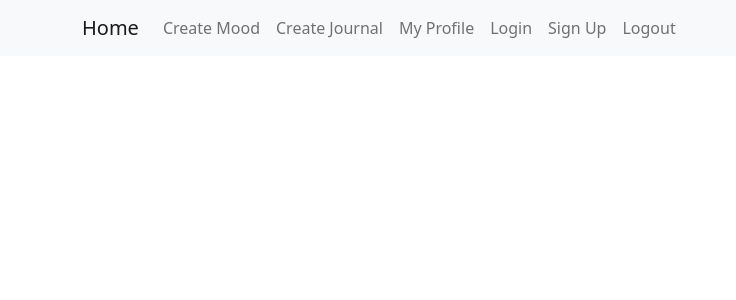
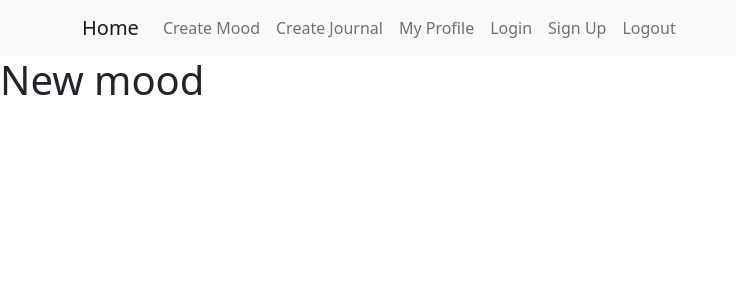
Before and after one commit to slo27/journal-thoughts-project, a React (Create React App) app in the folder client/: page /mood in a window 1280 px wide. Shown: the top 300 px of the page, without its empty margins (0-736 px from the left). Built offline with nearby package versions, Linux system fonts and the light colour scheme.

Commit message:
added create mood component

```diff
--- a/client/src/App.js
+++ b/client/src/App.js
@@ -5,6 +5,7 @@ import Home from "./Home";
 import Login from "./Login";
 import Signup from "./Signup"
 import UserProfile from "./UserProfile";
+import NewMood from "./NewMood";
 
 function App() {
   const [user, setUser] = useState(null);
@@ -19,42 +20,12 @@ function App() {
   const [mood, setMood] = useState([]);
   const [selectedMood, setSelectedMood] = useState({description: ' '});
 
-  // useEffect(() => {
-  //   getMoods();
-  // }, [moods])
-
-  // const getMoods = () => {
-  //   fetch("/moods")
-  //     .then(r => r.json())
-  //     .then((data) => setMoodsOnLoad(data.reverse()))
-  // }
-
-  // const setMoodsOnLoad = (moods) => {
-  //   setMoods(moods)
-  //   setSelectedMoods(moods[0]);
-  // }
-
-  // useEffect(() => {
-  //   getJournals();
-  // }, [])
-
-  // const getJournals = () => {
-  //   fetch("/journals")
-  //     .then(r => r.json())
-  //     .then((data) => setJournalsOnLoad("journal data", data))
-  // }
-
-  // const setJournalsOnLoad = (journals) => {
-  //   setJournals(journals)
-  //   setSelectedJournal(journals[0]);
-  // }
-
   return (
     <div className="App">
       <NavBar setUser={setUser} />
       <Routes>
         <Route exact path="/" element={<Home setUser={setUser} mood={mood} setMood={setMood} journal={journal} />} />
-        {/* <Route exact path="/mood" element={<UserMood />} /> */}
+        <Route path="/mood" element={<NewMood />} />
         <Route path="me" element={<UserProfile />} />
         <Route exact path="login" element={<Login setUser={setUser}/>} />
         <Route exact path="signup" element={
--- /dev/null
+++ b/client/src/NewMood.js
@@ -0,0 +1,12 @@
+import React from 'react';
+
+function NewMood() {
+
+    return (
+        <div>
+            <h1>New mood</h1>
+        </div>
+    )
+}
+
+export default NewMood;
```
